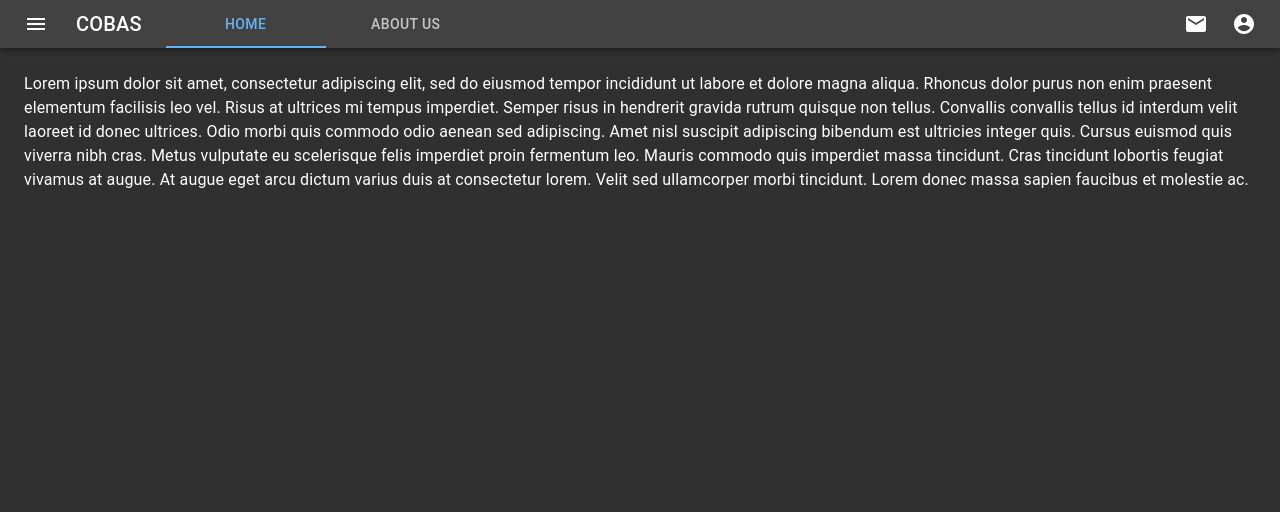
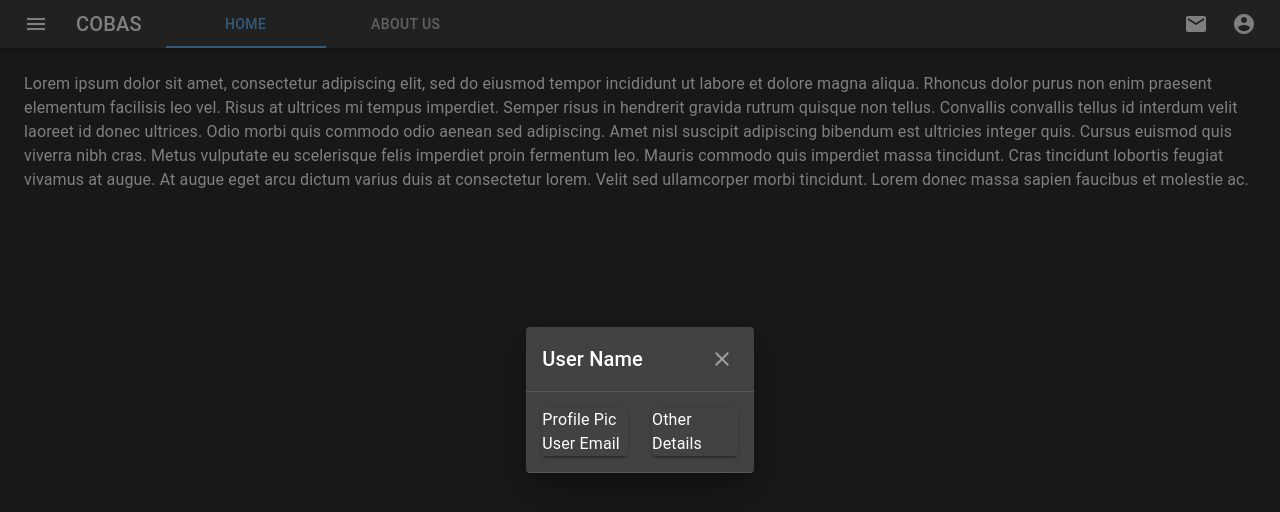
Before and after one commit to rohan-naik07/COVID-19_Bed-Allotment-System, a React (Create React App) app in the folder frontend/: page / in a window 1280 px wide. Both pictures are taken after a click on the button 1244 px from the left and 24 px from the top of the page. Shown: the top 512 px of the page. Built offline with nearby package versions, Linux system fonts and the light colour scheme.

Commit message:
Added Profile Component

```diff
--- a/frontend/src/components/navigation/Navbar.js
+++ b/frontend/src/components/navigation/Navbar.js
@@ -17,6 +17,7 @@ import {AccountCircle, LockOpen} from "@material-ui/icons";
 import {getCookie, getToken} from "../authentication/cookies";
 import {Login} from "../authentication/Login";
 import {SignUp} from "../authentication/SignUp";
+import UserProfile from "../profile/UserProfile";
 import {OTP} from "../authentication/OTP";
 import Badge from '@material-ui/core/Badge';
 import MailIcon from '@material-ui/icons/Mail';
@@ -91,6 +92,14 @@ export default function ClippedDrawer() {
     const [logout, setLogout] = React.useState(false);
     const [otp, setOTP] = React.useState(false);
     const [tab, setTab] = React.useState(0);
+    const [openProfile, setOpenProfile] = React.useState(false);
+
+    const handleProfileClickOpen = () => {
+      setOpenProfile(true);
+    };
+    const handleProfileClose = () => {
+      setOpenProfile(false);
+    };
     const location = useLocation();
     const history = useHistory();
 
@@ -169,6 +178,7 @@ export default function ClippedDrawer() {
                             aria-controls={menuId}
                             aria-haspopup="true"
                             color="inherit"
+                            onClick = {handleProfileClickOpen}
                         >
                             <AccountCircle />
                         </IconButton>
@@ -212,6 +222,7 @@ export default function ClippedDrawer() {
             <SignUp open={signUp} setOpen={setSignUp} otp={otp} setOTP={setOTP}/>
             <OTP open={otp} setOpen={setOTP} setLoggedIn={setLoggedIn}/>
             <Logout open={logout} setOpen={setLogout} setLoggedIn={setLoggedIn}/>
+            <UserProfile open={openProfile} handleClose = {handleProfileClose}/>
             <main
                 className={clsx(classes.content, {
                     [classes.contentShift]: open,
--- /dev/null
+++ b/frontend/src/components/profile/UserProfile.js
@@ -0,0 +1,80 @@
+import React from 'react';
+import { withStyles } from '@material-ui/core/styles';
+import Button from '@material-ui/core/Button';
+import Paper from '@material-ui/core/Paper';
+import Dialog from '@material-ui/core/Dialog';
+import MuiDialogTitle from '@material-ui/core/DialogTitle';
+import MuiDialogContent from '@material-ui/core/DialogContent';
+import MuiDialogActions from '@material-ui/core/DialogActions';
+import Grid from '@material-ui/core/Grid';
+import IconButton from '@material-ui/core/IconButton';
+import CloseIcon from '@material-ui/icons/Close';
+import Typography from '@material-ui/core/Typography';
+
+const styles = (theme) => ({
+  root: {
+    margin: 0,
+    padding: theme.spacing(2),
+  },
+  closeButton: {
+    position: 'absolute',
+    right: theme.spacing(1),
+    top: theme.spacing(1),
+    color: theme.palette.grey[500],
+  },
+  paper: {
+    padding: theme.spacing(2),
+    textAlign: 'center',
+    color: theme.palette.text.secondary,
+  },
+});
+
+const DialogTitle = withStyles(styles)((props) => {
+  const { children, classes, onClose, ...other } = props;
+  return (
+    <MuiDialogTitle disableTypography className={classes.root} {...other}>
+      <Typography variant="h6">{children}</Typography>
+      {onClose ? (
+        <IconButton aria-label="close" className={classes.closeButton} onClick={onClose}>
+          <CloseIcon />
+        </IconButton>
+      ) : null}
+    </MuiDialogTitle>
+  );
+});
+
+const DialogContent = withStyles((theme) => ({
+  root: {
+    padding: theme.spacing(2),
+  },
+}))(MuiDialogContent);
+
+
+export default function UserProfile(props) {
+ const {open,handleClose} = props;
+
+  return (
+    <div>
+      <Dialog onClose={handleClose} aria-labelledby="customized-dialog-title" open={open}>
+        <DialogTitle id="customized-dialog-title" onClose={handleClose}>
+        User Name
+        </DialogTitle>
+        <DialogContent dividers>
+            <Grid container className={styles.root} spacing={3}>
+                <Grid item xs={6}>
+                    <Paper className={styles.paper} elevation={2}>
+                        <Typography>Profile Pic</Typography>
+                        <Typography> User Email</Typography>
+                    </Paper>
+                </Grid>
+                <Grid item xs={6}>
+                    <Paper className={styles.paper} elevation={2}>
+                        <Typography>Other Details</Typography>
+                    </Paper>
+                </Grid>
+            </Grid>
+        </DialogContent>
+      </Dialog>
+    </div>
+  );
+}
```
Also changed, not shown: 2 other files (tests, documents, lock files or other folders).
